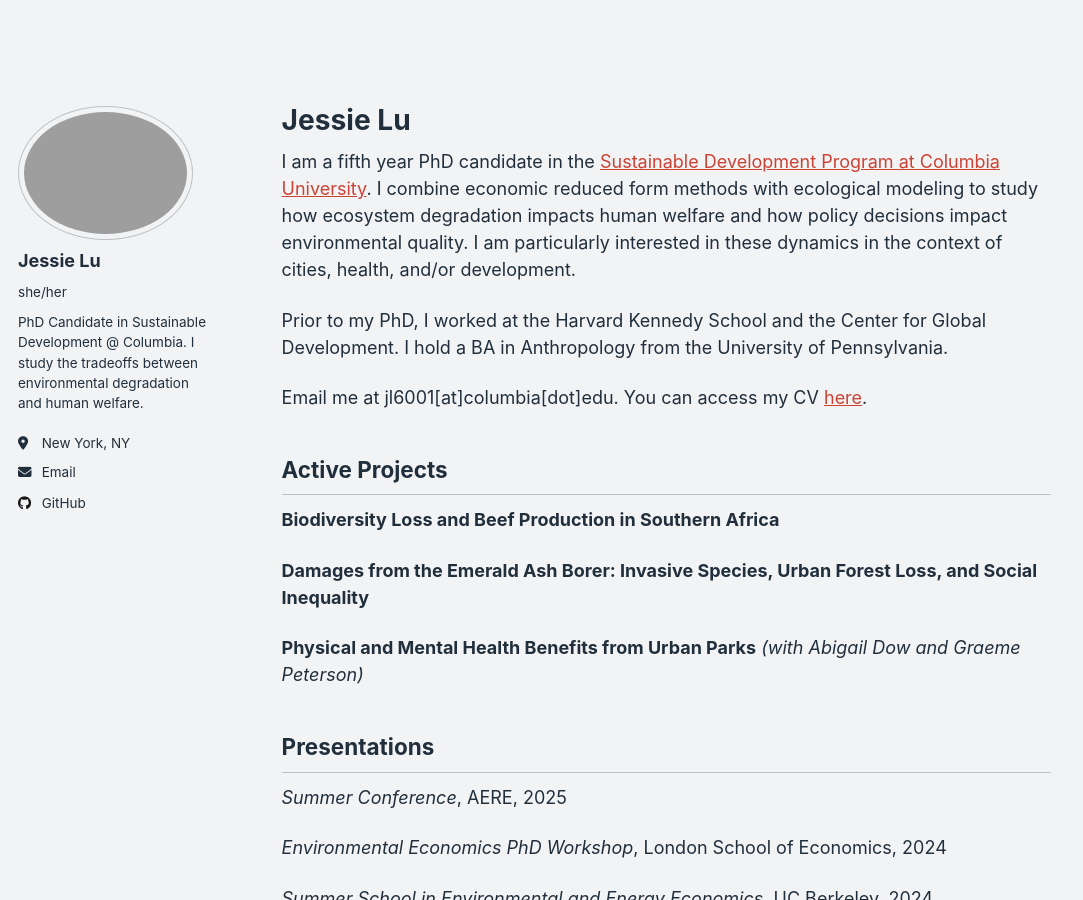
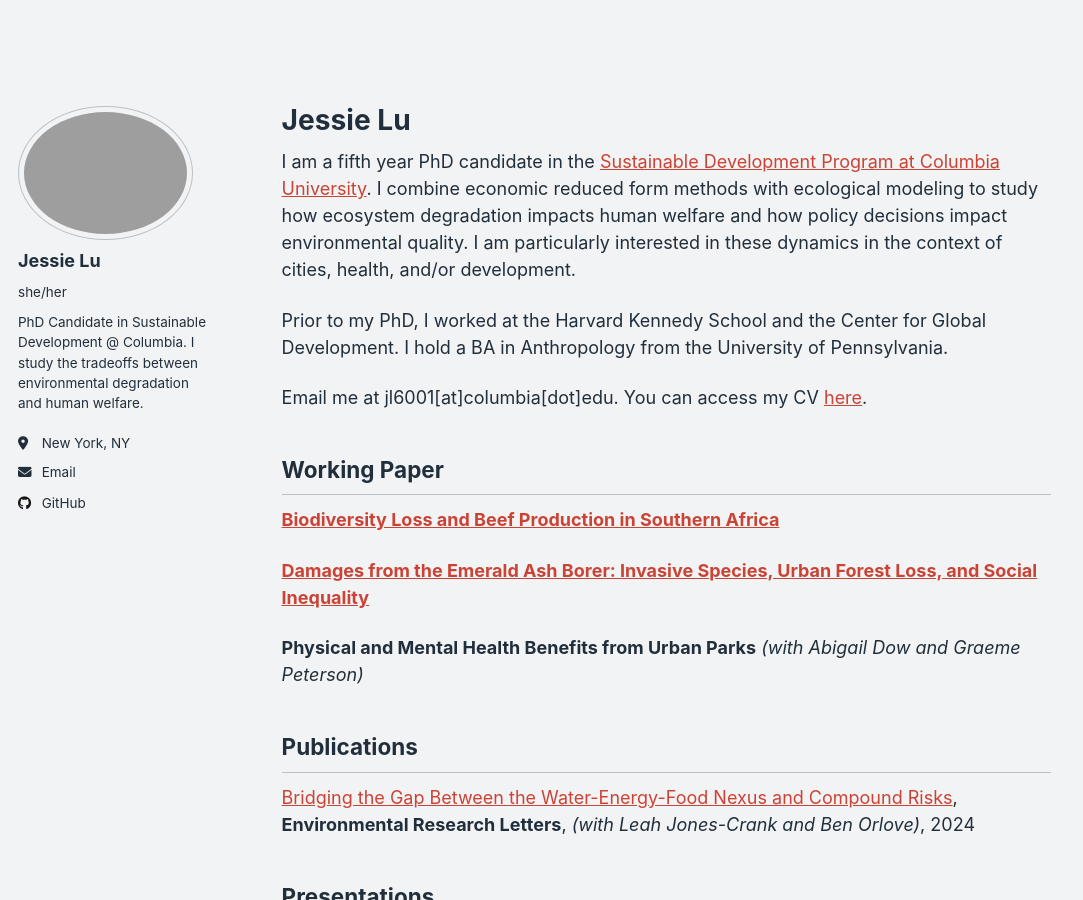
Before and after one commit to jessiexlu/jessiexlu.github.io, a Jekyll site: the page built from _pages/about.md, in a window 1280 px wide and 900 px high. Shown: the whole window, without its empty margins (0-1083 px from the left). Built offline with Jekyll 4.4.1, drawn with Linux system fonts in a browser that asks for light colours.

Commit message:
Updates, Oct 29

```diff
--- a/_pages/about.md
+++ b/_pages/about.md
@@ -13,13 +13,17 @@ Prior to my PhD, I worked at the Harvard Kennedy School and the Center for Globa
 
 Email me at jl6001[at]columbia[dot]edu. You can access my CV [here](https://jessiexlu.github.io/files/lu-cv-oct25.pdf).
 
-Active Projects
+Working Paper
 ------
-**Biodiversity Loss and Beef Production in Southern Africa**
+[**Biodiversity Loss and Beef Production in Southern Africa**](https://drive.google.com/file/d/1PARpMC-Wim--XC-_BlYX0sc_VU1rRnSX/view?usp=sharing)
 
-**Damages from the Emerald Ash Borer: Invasive Species, Urban Forest Loss, and Social Inequality**
+[**Damages from the Emerald Ash Borer: Invasive Species, Urban Forest Loss, and Social Inequality**](https://drive.google.com/file/d/17xyGcfVM2ceJAM9w4VhKAVs4LNrDyJzk/view?usp=drive_link)
 
 **Physical and Mental Health Benefits from Urban Parks** *(with Abigail Dow and Graeme Peterson)*
+
+Publications
+------
+[Bridging the Gap Between the Water-Energy-Food Nexus and Compound Risks](https://iopscience.iop.org/article/10.1088/1748-9326/ad1ad0), **Environmental Research Letters**, *(with Leah Jones-Crank and Ben Orlove)*, 2024
 
 Presentations
 ------
```
